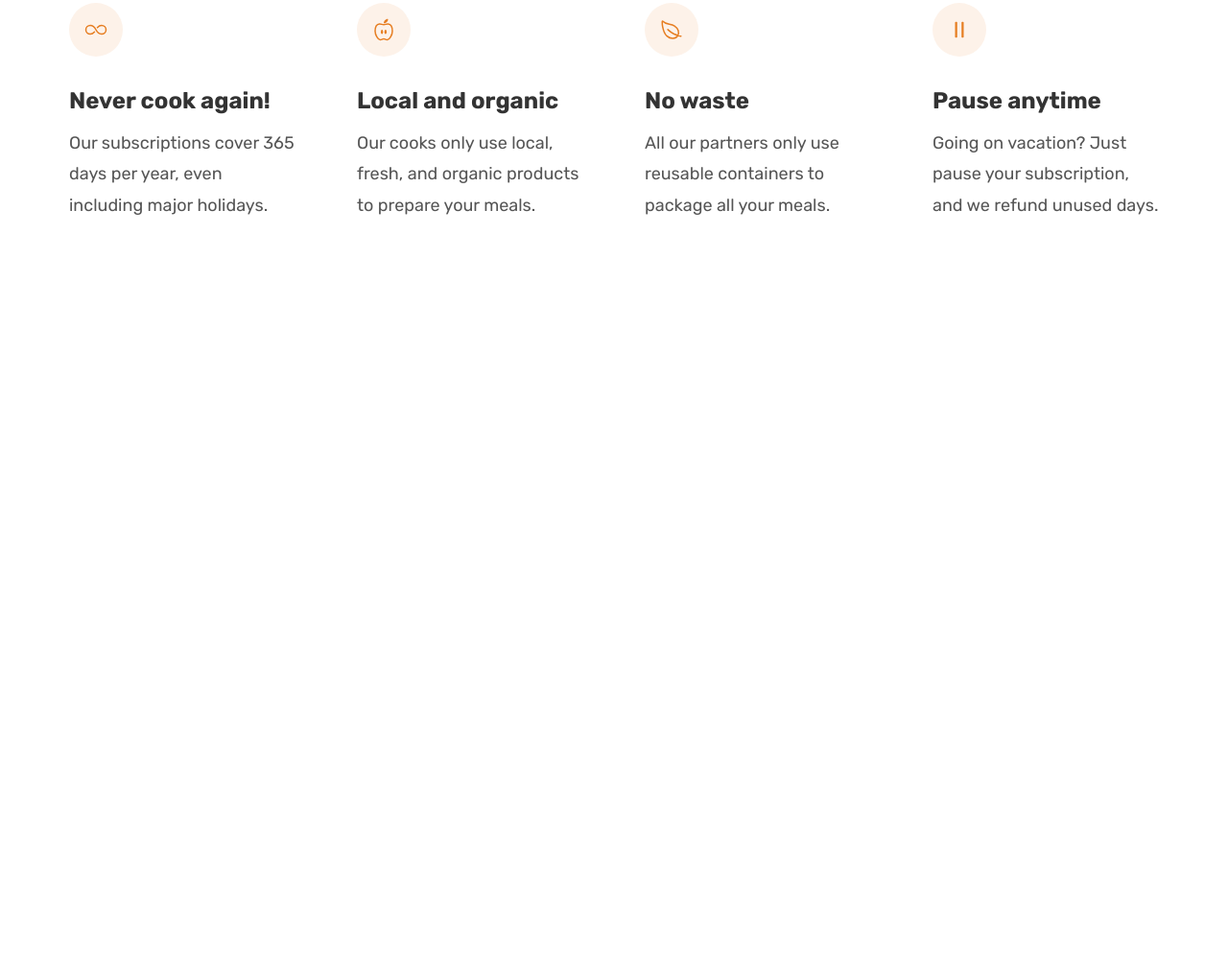
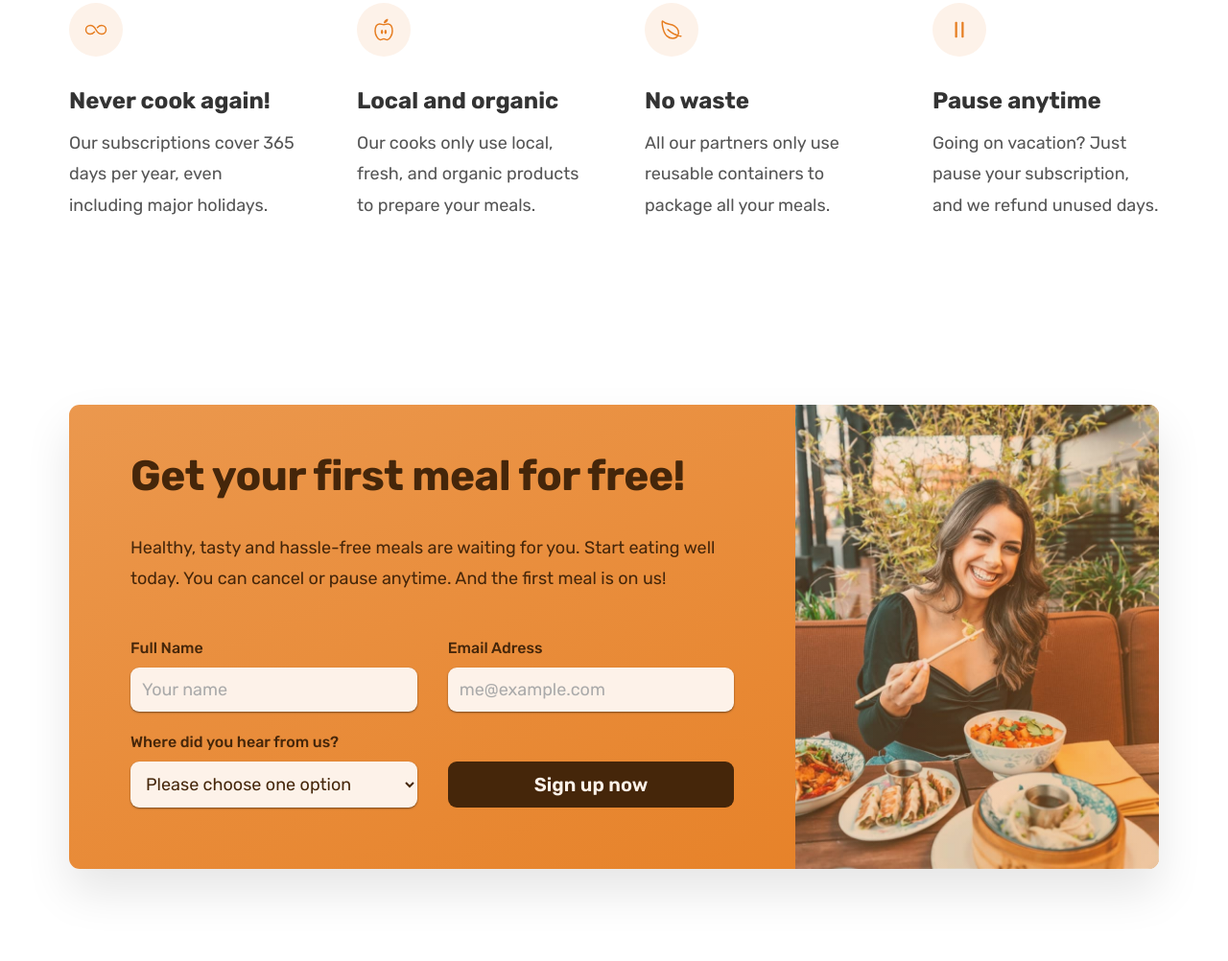
Before and after one commit to emreklyc/CSS-workshop, a plain HTML site: page 06-Omnifood-Desktop/index.html in a window 1280 px wide. Shown: the part 5645-6647 px from the top of the page at 96% size. Before the commit the page ends 5971 px from the top, so only its background shows below. Drawn offline with nearby package versions, Linux system fonts and the light colour scheme.

Commit message:
call-to-action

```diff
--- a/06-Omnifood-Desktop/css/general.css
+++ b/06-Omnifood-Desktop/css/general.css
@@ -28,7 +28,11 @@ paragraph default: 1.6
 --> Tints:
 #fdf2e9
 #fae5d3;
---> Shades: #cf711f
+#eb984e;
+--> Shades:
+#cf711f
+#2e1907
+ #45260a
 --> Accents:
 --> Greys:
 #6f6f6f  -> #fdf2e9
@@ -126,16 +130,21 @@ Medium: 11px
   letter-spacing: 0.75px;
 }
 
+.btn,
 .btn:link,
 .btn:visited {
   display: inline-block;
-  color: #fff;
+
   font-size: 2rem;
   font-weight: 600;
   text-decoration: none;
 
   padding: 1.6rem 3.2rem;
   border-radius: 9px;
+
+  border: none;
+  cursor: pointer;
+  font-family: inherit;
 
   /* transition: all 1sn */
   /* transition: background-color 0.3s; */
@@ -163,11 +172,20 @@ Medium: 11px
 .btn--right:hover,
 .btn--right:active {
   background-color: #fdf2e9;
-
-  /* border: 3px solid #fff; */
-
   /* Trick -> Border Inside */
   box-shadow: inset 0 0 0 3px #fff;
+}
+
+.btn-class {
+  display: flex;
+  align-items: center;
+  justify-content: center;
+}
+.btn--form {
+  background-color: #45260a;
+  color: #fdf2e9;
+  align-self: end;
+  padding: 1.2rem;
 }
 
 .link:link,
--- a/06-Omnifood-Desktop/css/style.css
+++ b/06-Omnifood-Desktop/css/style.css
@@ -326,10 +326,11 @@ body {
   /* border-radius: 11px; */
 }
 
-.diets {
+/* .diets {
   /* padding: 9.6rem 0; */
-  /* box-shadow: 0 2.4rem 4.8rem rgba(0, 0, 0, 0.5); */
+/* box-shadow: 0 2.4rem 4.8rem rgba(0, 0, 0, 0.5);
 }
+*/
 
 .all-recipes {
   text-align: center;
@@ -510,3 +511,86 @@ body {
   font-size: 1.8rem;
   line-height: 1.8;
 }
+
+/* ************************************ */
+/* Call to Action Section */
+/* ************************************ */
+
+.section-call-to-action {
+  padding: 9.6rem 0;
+}
+
+.call-to-action {
+  display: grid;
+  grid-template-columns: 2fr 1fr;
+  /* background-color: #cf711f; */
+
+  background-image: linear-gradient(to right bottom, #eb984e, #e67e22);
+  /* 90deg -> top to bottom 'dan left to right */
+  /* to right */
+
+  box-shadow: 0 2.4rem 4.8rem rgba(0, 0, 0, 0.1);
+  border-radius: 11px;
+  overflow: hidden;
+}
+
+.cta-text-box {
+  padding: 4.8rem 6.4rem 6.4rem 6.4rem;
+  color: #45260a;
+}
+
+.call-to-action .heading-secondary {
+  /* color: #45260a; */
+  color: inherit;
+  margin-bottom: 3.2rem;
+}
+
+.cta-text {
+  font-size: 1.8rem;
+  line-height: 1.8;
+  margin-bottom: 4.8rem;
+}
+
+.cta-img-box {
+  background-image: linear-gradient(
+      to right bottom,
+      rgba(245, 151, 78, 0.2),
+      rgba(230, 125, 34, 0.4)
+    ),
+    url("../img/eating.jpg");
+  background-size: cover;
+  background-position: center;
+  /* border-radius: 0 11px 11px 0; */
+}
+
+.cta-form {
+  display: grid;
+  grid-template-columns: repeat(2, 1fr);
+  column-gap: 3.2rem;
+  row-gap: 2.4rem;
+}
+
+.cta-form label {
+  display: block;
+  font-size: 1.6rem;
+  font-weight: 500;
+  margin-bottom: 1.2rem;
+}
+
+.cta-form input,
+.cta-form select {
+  font-family: inherit; /* üst öge neyse onu yaz. */
+  width: 100%;
+  padding: 1.2rem;
+  font-size: 1.8rem;
+  color: inherit;
+
+  border: none;
+  background-color: #fdf2e9;
+  border-radius: 9px;
+  box-shadow: 0 1px 2px rgba(0, 0, 0, 0.5);
+}
+
+.cta-form input::placeholder {
+  color: #aaa;
+}
--- a/06-Omnifood-Desktop/index.html
+++ b/06-Omnifood-Desktop/index.html
@@ -515,6 +515,58 @@
           </div>
         </div>
       </section>
+
+      <section class="section-call-to-action">
+        <div class="container">
+          <div class="call-to-action">
+            <div class="cta-text-box">
+              <h2 class="heading-secondary">Get your first meal for free!</h2>
+              <p class="cta-text">
+                Healthy, tasty and hassle-free meals are waiting for you. Start
+                eating well today. You can cancel or pause anytime. And the
+                first meal is on us!
+              </p>
+
+              <form class="cta-form" action="#">
+                <div>
+                  <label for="full-name">Full Name</label>
+                  <input
+                    id="full-name"
+                    type="text"
+                    placeholder="Your name"
+                    required />
+                </div>
+                <div>
+                  <label for="email">Email Adress</label>
+                  <input
+                    id="email"
+                    type="email"
+                    placeholder="me@example.com"
+                    required />
+                </div>
+
+                <div>
+                  <label for="select-where">Where did you hear from us?</label>
+                  <select name="" id="select-where" required>
+                    <option value="">Please choose one option</option>
+                    <option value="friends">Friends and family</option>
+                    <option value="youtube">YouTube video</option>
+                    <option value="podcast">Podcast</option>
+                    <option value="ad">Facebook Ad</option>
+                    <option value="others">Others</option>
+                  </select>
+                </div>
+
+                <button class="btn btn--form">Sign up now</button>
+              </form>
+            </div>
+            <div
+              class="cta-img-box"
+              role="img"
+              aria-label="Woman enjoying food"></div>
+          </div>
+        </div>
+      </section>
     </main>
   </body>
 </html>
```
